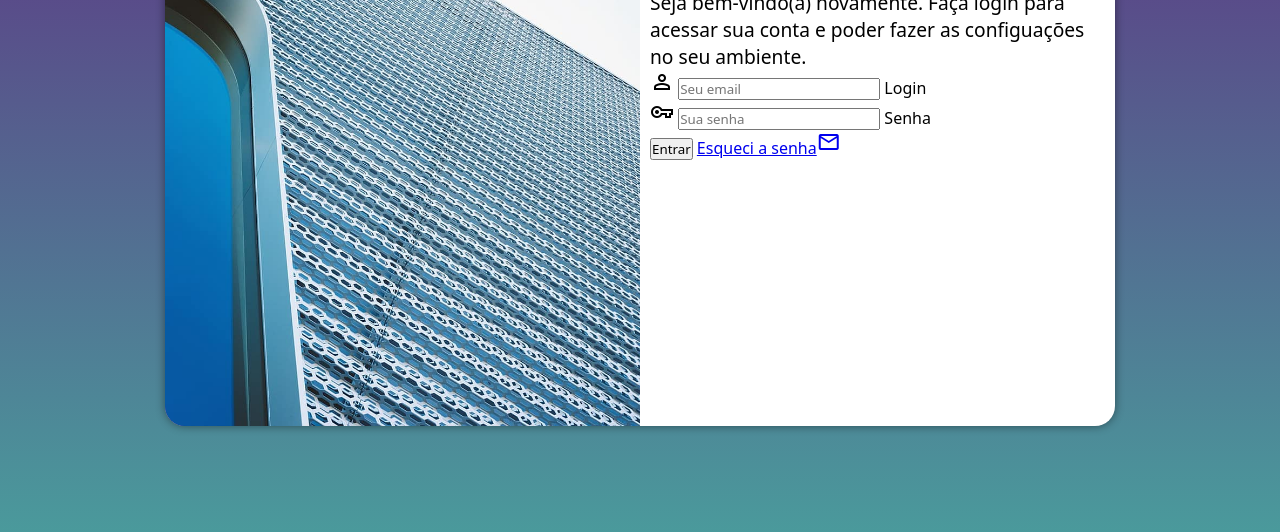
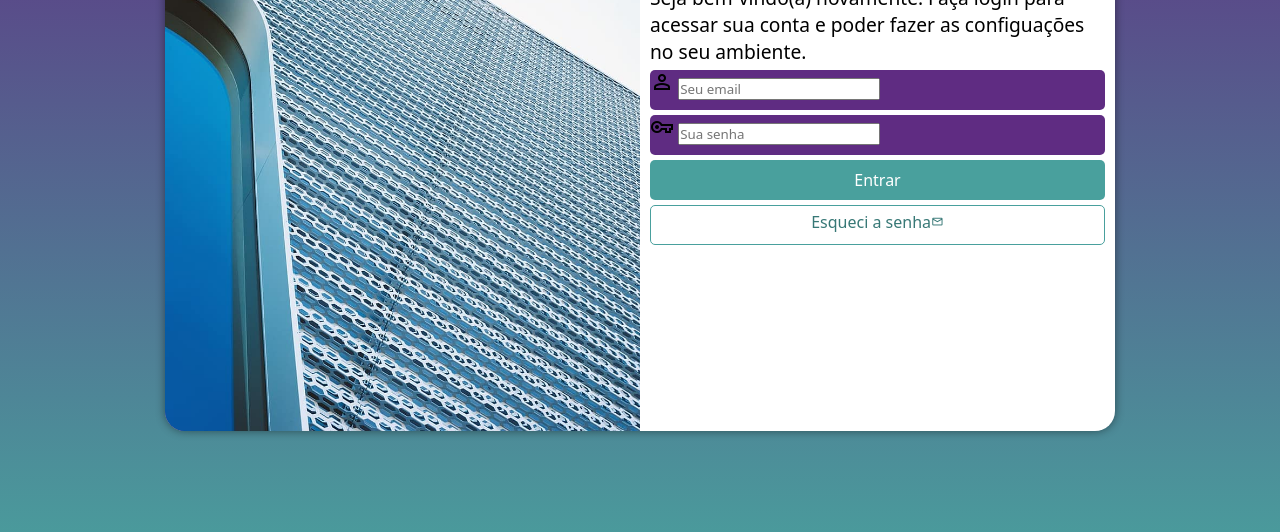
Before and after one commit to JoaoMiguelb/projeto-login, a plain HTML site: page index.html in a window 1280 px wide. Shown: the part 224-756 px from the top of the page. Drawn offline with nearby package versions, Linux system fonts and the light colour scheme.

Commit message:
estilo do form

```diff
--- a/estilos/style.css
+++ b/estilos/style.css
@@ -33,7 +33,7 @@ section#login {
 
     background-color: white;
     width: 250px;
-    height: 500px;
+    height: 510px;
     border-radius: 20px;
     overflow: hidden;
     box-shadow: 0px 0px 10px rgba(0, 0, 0, 0.450);
@@ -63,3 +63,55 @@ div#formulario > h1{
 div#formulario > p{
     font-size: 0.8em;
 }
+
+form > div.campo{
+    background-color: #5f2c82;
+    width: 100%;
+    height: 40px;
+    display: block;
+    border-radius: 5px;
+    margin: 5px 0px;
+}
+
+div.campo > label{
+    display: none;
+}
+
+form > input[type=submit]{
+    display: block;
+    font-size: 1em;
+    width: 100%;
+    height: 40px;
+    background-color: #49a09d;
+    color: white;
+    border: none;
+    border-radius: 5px;
+    cursor: pointer;
+}
+
+form > input[type=submit]:hover{
+    background-color: #377876;
+}
+
+form > a.botao{
+    display: block;
+    text-align: center;
+    font-size: 1em;
+    width: 100%;
+    height: 40px;
+    padding-top: 5px;
+    margin-top: 5px;
+    background-color: white;
+    color: #377876;
+    border: 1px solid #49a09d;
+    border-radius: 5px;
+    text-decoration: none;
+}
+
+form > a.botao:hover{
+    background-color: #65dfdb;
+}
+
+form > a.botao > i{
+    font-size: 0.8em;
+}
--- a/index.html
+++ b/index.html
@@ -29,7 +29,7 @@
                         <label for="isenha">Senha</label>
                     </div>
                     <input type="submit" value="Entrar">
-                    <a href="esqueci.html">
+                    <a href="esqueci.html" class="botao">
                         Esqueci a senha<i class="material-symbols-outlined">mail</i>
                     </a>
                 </form>
```
